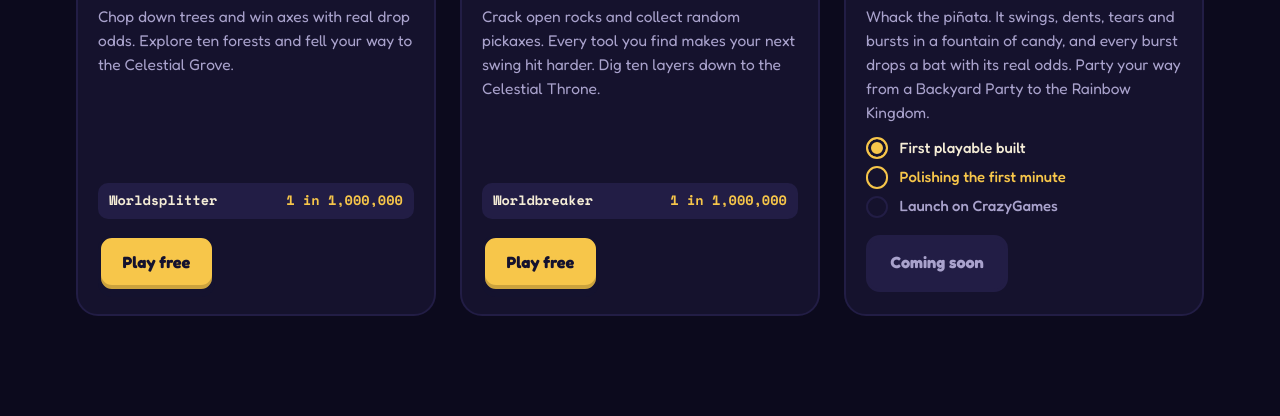
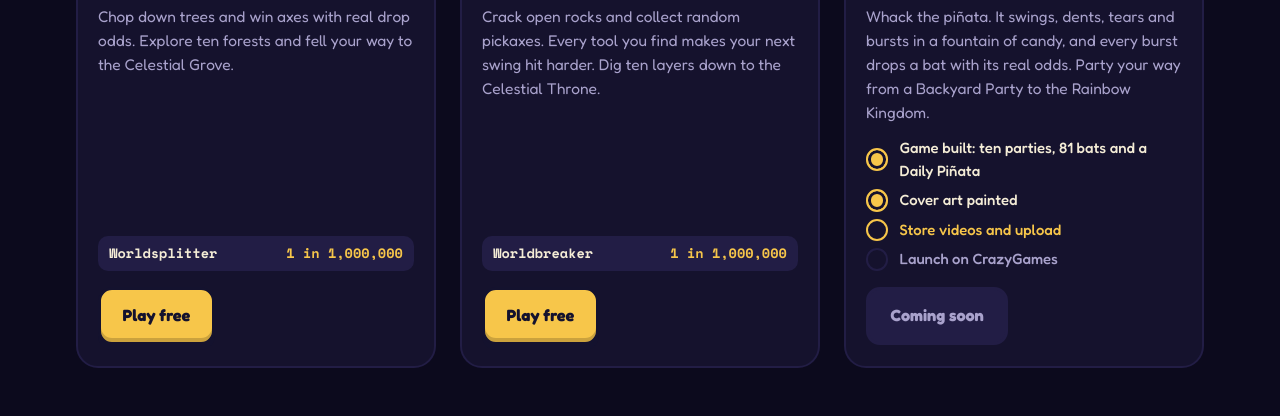
Before and after one commit to dislog6/dislog6.github.io, a plain HTML site: page index.html in a window 1280 px wide. Shown: the part 1160-1576 px from the top of the page. Drawn offline with nearby package versions, Linux system fonts and the light colour scheme.

Commit message:
Piñata Clicker RNG: cover art and progress on the portfolio card
Co-Authored-By: Claude Opus 5.5 <noreply@anthropic.com>

```diff
--- a/index.html
+++ b/index.html
@@ -339,13 +339,14 @@ footer .wrap a:hover { color: var(--gold); }
           </div>
         </article>
         <article class="game pop dev">
-          <div class="shot"><img src="img/pinata.jpg" alt="Pi&ntilde;ata Clicker RNG work-in-progress screenshot" loading="lazy" width="960" height="540"><span class="badge" style="--b: #ff7bd5">Under development</span><div class="glare"></div></div>
+          <div class="shot"><img src="img/pinata.jpg" alt="Pi&ntilde;ata Clicker RNG cover art" loading="lazy" width="960" height="540"><span class="badge" style="--b: #ff7bd5">Under development</span><div class="glare"></div></div>
           <div class="body">
             <h3>Pi&ntilde;ata Clicker RNG</h3>
             <p>Whack the pi&ntilde;ata. It swings, dents, tears and bursts in a fountain of candy, and every burst drops a bat with its real odds. Party your way from a Backyard Party to the Rainbow Kingdom.</p>
             <ul class="track">
-              <li class="done">First playable built</li>
-              <li class="now">Polishing the first minute</li>
+              <li class="done">Game built: ten parties, 81 bats and a Daily Pi&ntilde;ata</li>
+              <li class="done">Cover art painted</li>
+              <li class="now">Store videos and upload</li>
               <li>Launch on CrazyGames</li>
             </ul>
             <span class="btn soon" aria-disabled="true">Coming soon</span>
```
Also changed, not shown: img/pinata.jpg.
